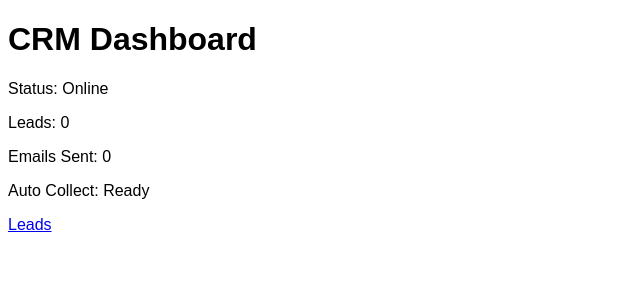
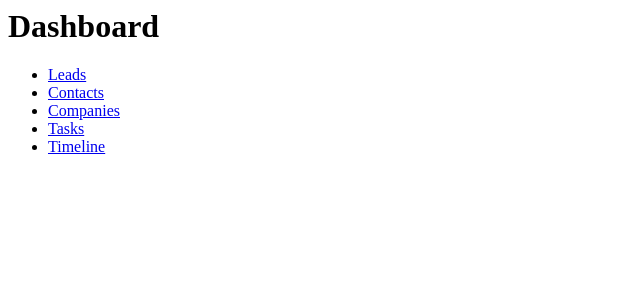
Before and after one commit to sograce-website/sograce-crm-saas, a FastAPI app: page /dashboard in a window 1280 px wide. Shown: the top 300 px of the page, without its empty margins (0-640 px from the left). Run offline with FastAPI, Linux system fonts and the light colour scheme.

Commit message:
Add files via upload

```diff
--- /dev/null
+++ b/templates/companies.html
@@ -0,0 +1 @@
+<h1>Companies</h1><p>CRM Companies Module</p>
--- /dev/null
+++ b/templates/contacts.html
@@ -0,0 +1 @@
+<h1>Contacts</h1><p>CRM Contacts Module</p>
--- a/templates/dashboard.html
+++ b/templates/dashboard.html
@@ -1,12 +1,10 @@
-<!DOCTYPE html>
-<html>
-<head><title>Dashboard</title></head>
-<body style="font-family:Arial;">
-<h1>CRM Dashboard</h1>
-<p>Status: Online</p>
-<p>Leads: 0</p>
-<p>Emails Sent: 0</p>
-<p>Auto Collect: Ready</p>
-<a href="/leads">Leads</a>
-</body>
-</html>
+<html><body>
+<h1>Dashboard</h1>
+<ul>
+<li><a href="/leads">Leads</a></li>
+<li><a href="/contacts">Contacts</a></li>
+<li><a href="/companies">Companies</a></li>
+<li><a href="/tasks">Tasks</a></li>
+<li><a href="/timeline">Timeline</a></li>
+</ul>
+</body></html>
--- /dev/null
+++ b/templates/tasks.html
@@ -0,0 +1 @@
+<h1>Tasks</h1><p>CRM Tasks Module</p>
--- /dev/null
+++ b/templates/timeline.html
@@ -0,0 +1 @@
+<h1>Timeline</h1><p>CRM Timeline Module</p>
```
Also changed, not shown: templates/leads.html (+1 -9 lines), templates/login.html (+4 -6 lines).
